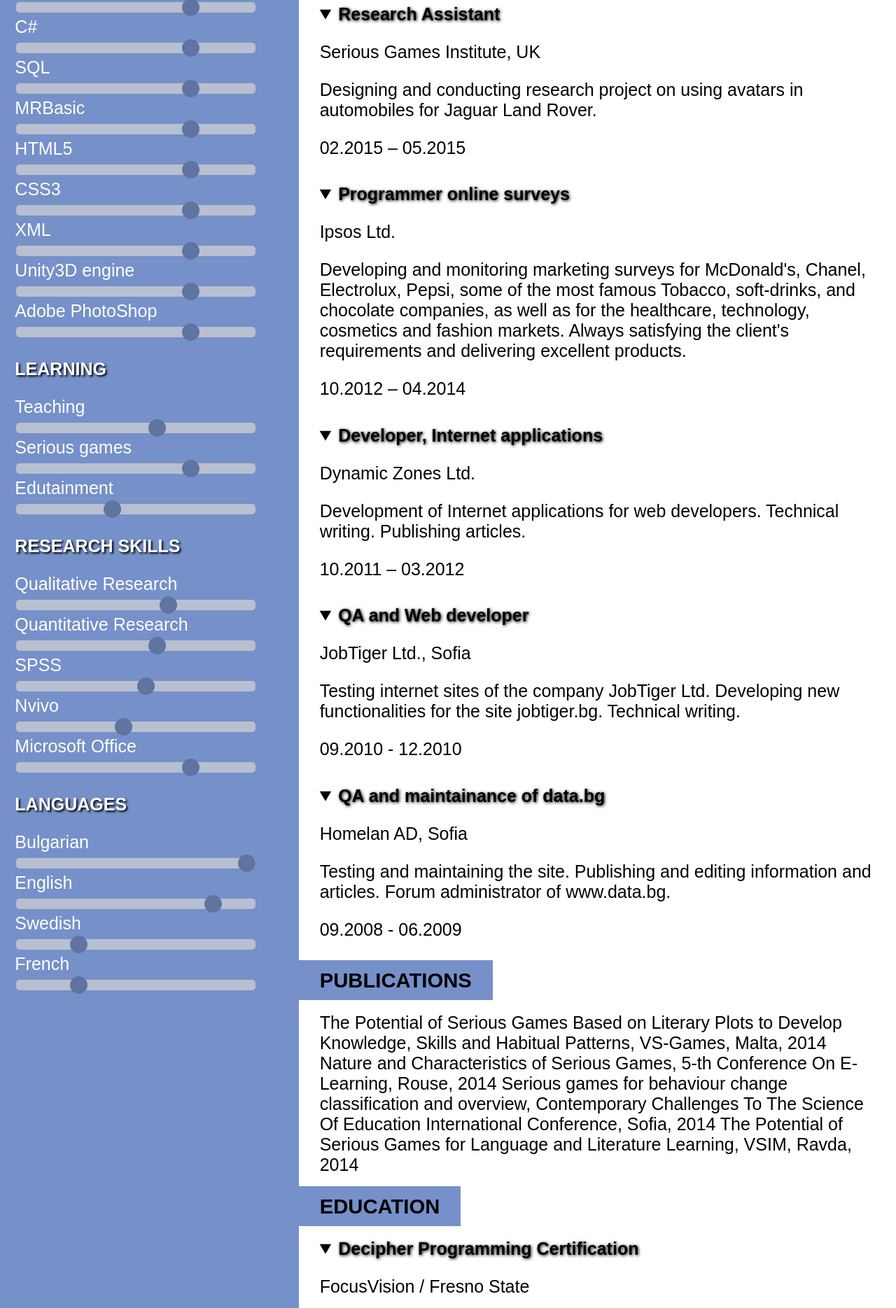
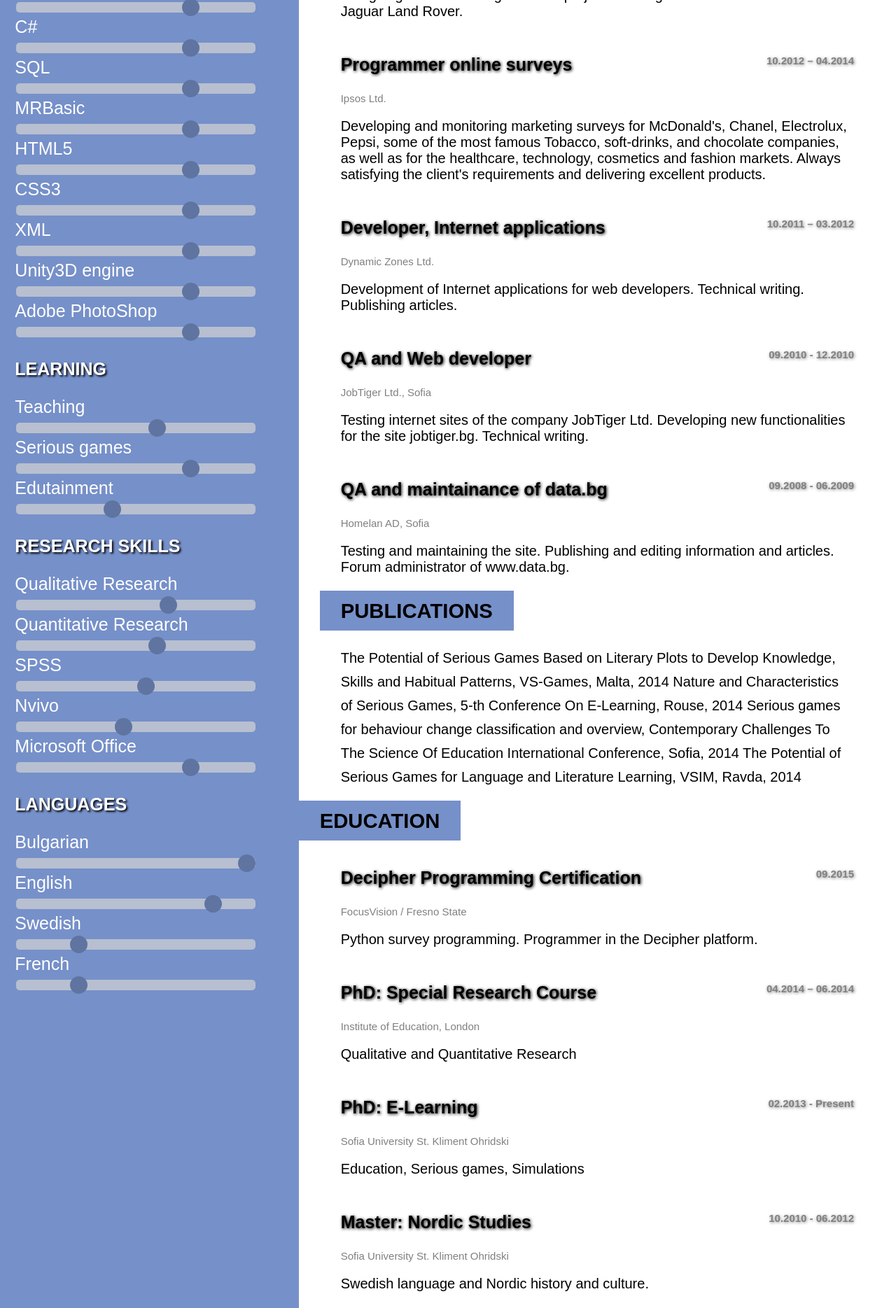
Before and after one commit to Ninghizhidda/CV, a plain HTML site: page index.html in a window 1280 px wide. Shown: the part 931-2800 px from the top of the page at 70% size. Drawn offline with Linux system fonts and the light colour scheme.

Commit message:
Style jobs

```diff
--- a/index.html
+++ b/index.html
@@ -114,100 +114,86 @@
           </header>
           <section id="job_experience">
             <h3><span>JOB EXPERIENCE</span></h3>
-            <details open>
-              <summary class="job">Programmer</summary>
+            <section>
+              <p class="job"><span>Programmer</span> <span class="date">05.2017 – Present</span></p>
               <p class="company">IndigoVerge Ltd.</p>
               <p class="job_description">Developing web applications and integrating marketing solutions. </p>
-              <aside class="date">05.2017 – Present</aside>
-
-            </details>
-            <details open>
-              <summary class="job">Programmer online surveys </summary>
+            </section>
+            <section>
+              <p class="job"><span>Programmer online surveys </span> <span class="date">08.2015 – 10.2016</span></p>
               <p class="company">FocusVision Ltd.</p>
               <p class="job_description">Developing and monitoring surveys for Universal Music, Mesh and PayPal. Striving to achieve the best results possible</p>
-              <aside class="date">08.2015 – 10.2016</aside>
-            </details>
-            <details open>
-              <summary class="job">Research Assistant </summary>
+            </section>
+            <section>
+              <p class="job"><span>Research Assistant </span> <span class="date">02.2015 – 05.2015</span></p>
               <p class="company">Serious Games Institute, UK</p>
               <p class="job_description">Designing and conducting research project on using avatars in automobiles for Jaguar Land Rover.</p>
-              <aside class="date">02.2015 – 05.2015</aside>
-            </details>
-            <details open>
-              <summary class="job">Programmer online surveys </summary>
+            </section>
+            <section>
+              <p class="job"><span>Programmer online surveys </span> <span class="date">10.2012 – 04.2014</span></p>
               <p class="company">Ipsos Ltd.</p>
               <p class="job_description">Developing and monitoring marketing surveys for McDonald's, Chanel, Electrolux, Pepsi, some of the most famous Tobacco, soft-drinks, and chocolate companies, as well as for the healthcare, technology, cosmetics and fashion markets. Always satisfying the client's requirements and delivering excellent products. </p>
-              <aside class="date">10.2012 – 04.2014</aside>
-            </details>
-            <details open>
-              <summary class="job">Developer, Internet applications</summary>
+            </section>
+            <section>
+              <p class="job"><span>Developer, Internet applications </span> <span class="date">10.2011 – 03.2012</span></p>
               <p class="company">Dynamic Zones Ltd.</p>
               <p class="job_description">Development of Internet applications for web developers. Technical writing. Publishing articles. </p>
-              <aside class="date">10.2011 – 03.2012</aside>
-            </details>
-            <details open>
-              <summary class="job">QA and Web developer</summary>
+            </section>
+            <section>
+              <p class="job"><span>QA and Web developer </span> <span class="date">09.2010 - 12.2010</span></p>
               <p class="company">JobTiger Ltd., Soﬁa</p>
               <p class="job_description">Testing internet sites of the company JobTiger Ltd. Developing new functionalities for the site jobtiger.bg. Technical writing. </p>
-              <aside class="date">09.2010 - 12.2010</aside>
-            </details>
-            <details open>
-              <summary class="job">QA and maintainance of data.bg </summary>
+            </section>
+            <section>
+              <p class="job"><span>QA and maintainance of data.bg </span> <span class="date">09.2008 - 06.2009</span></p>
               <p class="company">Homelan AD, Soﬁa</p>
               <p class="job_description">Testing and maintaining the site. Publishing and editing information and articles. Forum administrator of www.data.bg.</p>
-              <aside class="date">09.2008 - 06.2009 </aside>
-            </details>
+            </section>
           </section>
           <section id="publications">
             <h3><span>PUBLICATIONS</span></h3>
-            <p>The Potential of Serious Games Based on Literary Plots to Develop Knowledge, Skills and Habitual Patterns, VS-Games, Malta, 2014
+            <p class="citations">The Potential of Serious Games Based on Literary Plots to Develop Knowledge, Skills and Habitual Patterns, VS-Games, Malta, 2014
             Nature and Characteristics of Serious Games, 5-th Conference On E-Learning, Rouse, 2014
             Serious games for behaviour change classification and overview, Contemporary Challenges To The Science Of Education International Conference, Sofia, 2014
             The Potential of Serious Games for Language and Literature Learning, VSIM, Ravda, 2014</p>
           </section>
           <section id="education">
             <h3><span>EDUCATION</span></h3>
-            <details open>
-              <summary class="course">Decipher Programming Certiﬁcation</summary>
+            <section>
+              <p class="course"><span>Decipher Programming Certiﬁcation </span> <span class="date">09.2015</span></p>
               <p class="institution">FocusVision / Fresno State</p>
               <p class="course_description">Python survey programming. Programmer in the Decipher platform.</p>
-              <aside class="date">09.2015</aside>
-            </details>
-            <details open>
-              <summary class="course">PhD: Special Research Course </summary>
+            </section>
+            <section>
+              <p class="course"><span>PhD: Special Research Course </span> <span class="date">04.2014 – 06.2014</span></p>
               <p class="institution">Institute of Education, London</p>
               <p class="course_description">Qualitative and Quantitative Research</p>
-              <aside class="date">04.2014 – 06.2014</aside>
-            </details>
-            <details open>
-              <summary class="course">PhD: E-Learning </summary>
+            </section>
+            <section>
+              <p class="course"><span>PhD: E-Learning </span> <span class="date">02.2013 - Present</span></p>
               <p class="institution">Soﬁa University St. Kliment Ohridski</p>
               <p class="course_description">Education, Serious games, Simulations</p>
-              <aside class="date">02.2013 - Present </aside>
-            </details>
-            <details open>
-              <summary class="course">Master: Nordic Studies </summary>
+            </section>
+            <section>
+              <p class="course"><span>Master: Nordic Studies </span> <span class="date">10.2010 - 06.2012</span></p>
               <p class="institution">Soﬁa University St. Kliment Ohridski</p>
               <p class="course_description">Swedish language and Nordic history and culture.</p>
-              <aside class="date">10.2010 - 06.2012</aside>
-            </details>
-            <details open>
-              <summary class="course">Master: Computational Linguistics. Internet Technologies in the Humanities </summary>
+            </section>
+            <section>
+              <p class="course"><span>Master: Computational Linguistics </span> <span class="date">11.2008 - 09.2009</span></p>
               <p class="institution">Soﬁa University St. Kliment Ohridski</p>
-              <p class="course_description">Specialist in the sphere of electronic processing, analysis and publication of the texts.
+              <p class="course_description">Internet Technologies in the Humanities. Specialist in the sphere of electronic processing, analysis and publication of the texts.
               Professional qualification in the main directions of computer appliances in Humanitarian Studies - processing of the natural language, electronic publications, problems related to cyberculture and net literature.
               Courses in Programming and Markup Languages.
 
               Master's thesis: Mythological motifs in the fantasy role playing games.
               Analysis of the problems of Interactive fiction in video games.</p>
-              <aside class="date">11.2008 - 09.2009 </aside>
-            </details>
-            <details open>
-              <summary class="course">Bachelor: Bulgarian Philology </summary>
+            </section>
+            <section>
+              <p class="course"><span>Bachelor: Bulgarian Philology </span> <span class="date">10.2004 - 09.2008</span></p>
               <p class="institution">Soﬁa University St. Kliment Ohridski</p>
               <p class="course_description">Specialist in Bulgarian language and literature. Professional qualiﬁcation for teacher at high schools. Humanities</p>
-              <aside class="date">10.2004 - 09.2008 </aside>
-            </details>
+            </section>
           </section>
         </main>
         <footer>
--- a/styles.css
+++ b/styles.css
@@ -52,15 +52,7 @@ aside header#frame{
   text-align: center;
   background-color: #fff;
 }
-details{
-  border: 1 solid black;
-  padding-bottom: 0.5rem;
-  margin-bottom: 1rem;
-}
-summary{
-  font-weight: bold;
-  text-shadow: 1px 1px 4px;
-}
+
 p.info{
   font-size: 0.7rem;
   margin: 5%;
@@ -81,6 +73,43 @@ p.info{
   width: 70%;
   padding: 10px;*/
 }
+
+.job  {
+
+}
+.job > span{
+  display: inline-flex;
+  justify-content: space-space-around;
+}
+.course > span{
+  display: inline-flex;
+  justify-content: space-space-around;
+}
+.job, .course{
+  display: flex;
+  flex-wrap: wrap;
+  align-content: space-around;
+  justify-content: space-between;
+
+  font-weight: bold;
+  text-shadow: 1px 1px 4px;
+  margin-top: 2rem;
+}
+.date, .company, .institution{
+  font-size: 0.6rem;
+  color: grey;
+}
+.job_description, .course_description, .citations{
+  font-size: 0.8rem;
+}
+.citations, #publications{
+  line-height: 1.7em;
+  padding-left: 30px;
+  padding-right: 30px;
+}
+
+
+
 main h3{
   padding: 0px;
 }
```
